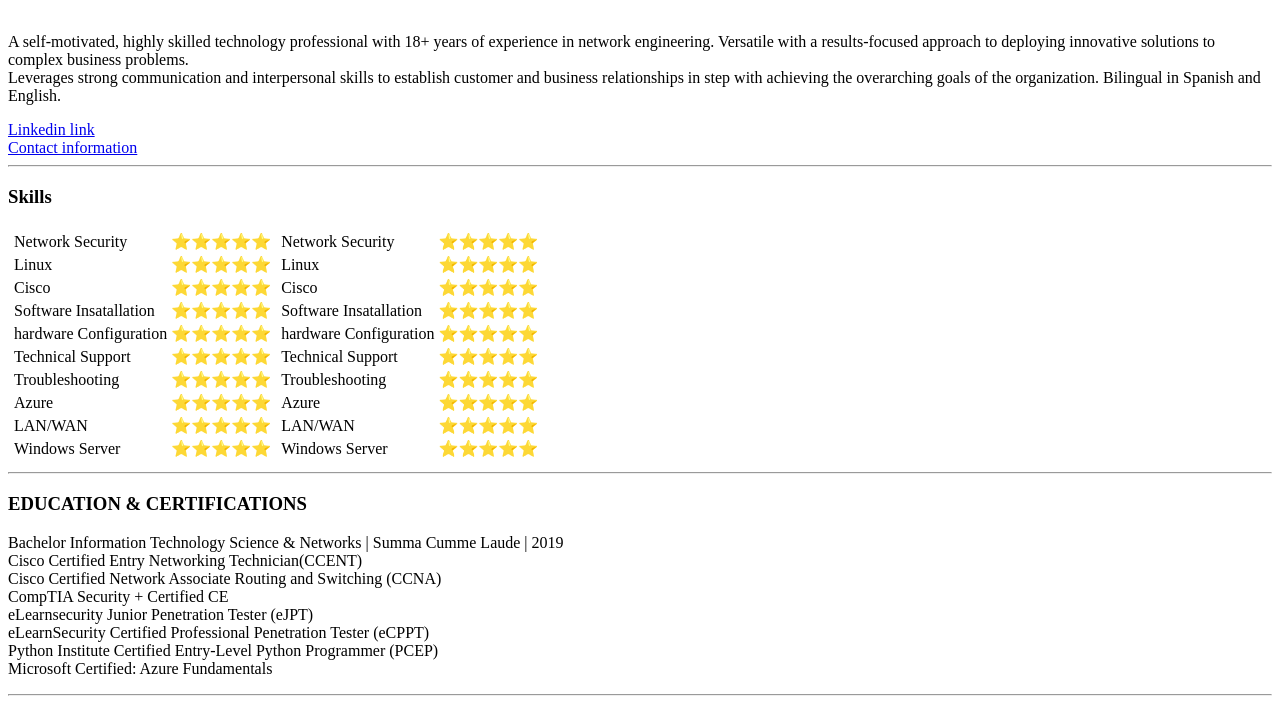
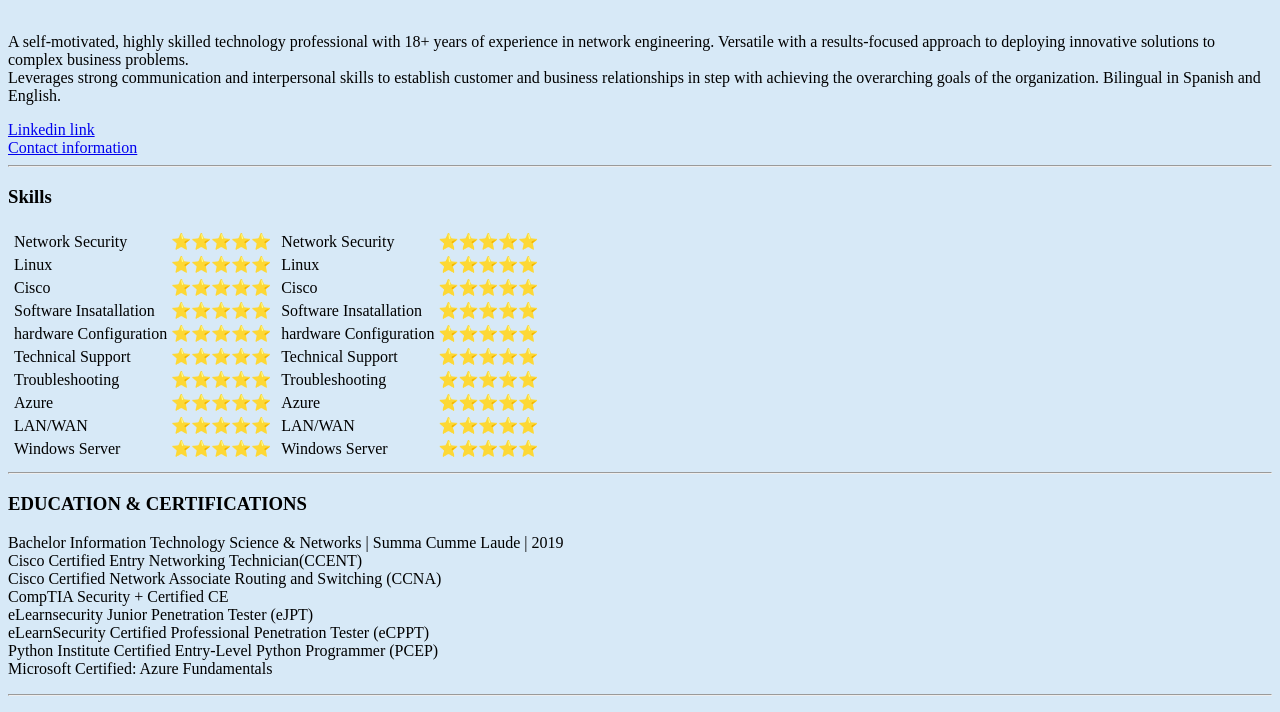
Before and after one commit to Jorgevillabarreras/cv, a plain HTML site: page index.html in a window 1280 px wide. Shown: the part 269-981 px from the top of the page. Drawn offline with Linux system fonts and the light colour scheme; files whose address does not match are found by name.

Commit message:
Update index.html
añadiendo color al background

```diff
--- a/index.html
+++ b/index.html
@@ -6,7 +6,7 @@
         <meta name="viewport" content="width=device-width, initial-scale=1.0">
         <title>💻 Jorge Villa's Personal Site</title>
     </head>
-    <body>
+    <body style="background-color:#D7E9F7;">
         <table cellspacing="20">
             <tr>
                 <td><img src="C:\Users\Yoyo\Documents\GitHub\Web Development\Html personal site\Images\me2.png" alt="Jorge profile picture"></td>
```
